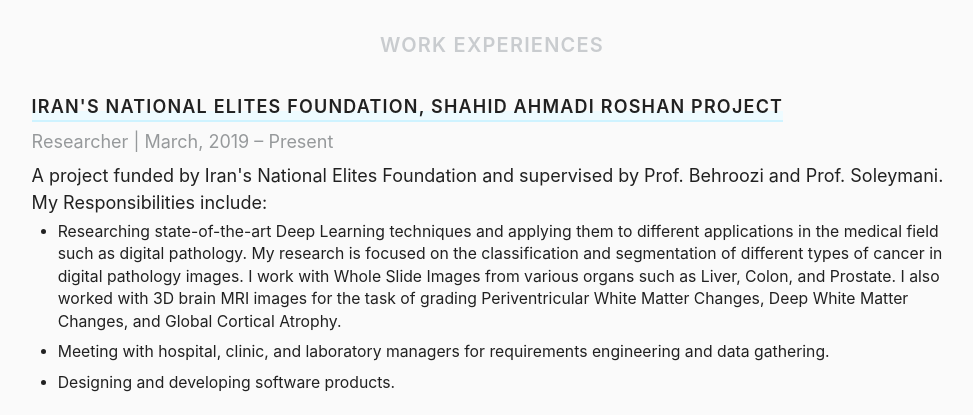
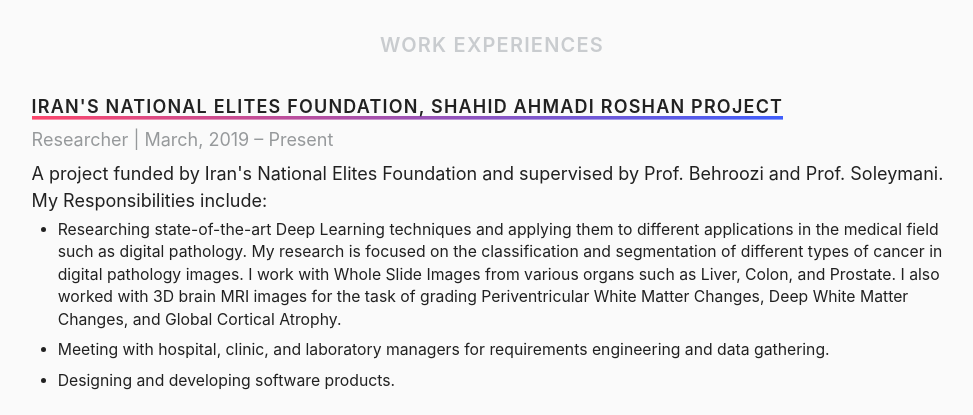
Before and after one commit to SeyedAlirezaFatemi/seyedalirezafatemi.github.io.old, a Gatsby site: page /work in a window 1280 px wide. Shown: the part 317-732 px from the top of the page, without its empty margins (148-1121 px from the left). Built offline with nearby package versions, Linux system fonts and the light colour scheme; Gatsby itself is replaced by a stand-in of ours.

Commit message:
:lipstick: Updating the UI and style files.

```diff
--- a/src/components/sections/WorkSection.tsx
+++ b/src/components/sections/WorkSection.tsx
@@ -16,9 +16,9 @@
     marginBottom: "0.25rem",
   },
   link: {
-    transition: "box-shadow 160ms ease 0s",
-    boxShadow: "rgb(238, 251, 255) 0px -9px 0px inset",
-    borderBottom: "2px solid rgb(207, 243, 255)",
+    // transition: "box-shadow 160ms ease 0s",
+    // boxShadow: "rgb(238, 251, 255) 0px -9px 0px inset",
+    // borderBottom: "2px solid rgb(207, 243, 255)",
     textDecoration: "none",
     color: "inherit",
     display: "block",
@@ -28,12 +28,20 @@
     letterSpacing: 1.2,
     paddingTop: "2rem",
     width: "fit-content",
-    "&:hover": {
-      boxShadow: "rgb(207, 243, 255) 0px -1.2em 0px inset",
-    },
+    // "&:hover": {
+    //   boxShadow: "rgb(207, 243, 255) 0px -1.2em 0px inset",
+    // },
     "&:link": {
       color: "inherit",
     },
+    backgroundImage: "linear-gradient(to right, #fc466b, #3f5efb)",
+    backgroundRepeat: "no-repeat",
+    backgroundSize: "100% 0.2em",
+    backgroundPosition: "0 100%",
+    transition: "background-size 0.25s ease-in",
+    // "&:hover": {
+    //   backgroundSize: "100% 60%",
+    // },
   },
   workResponsibilitiesList: {
     "& li": {
```
